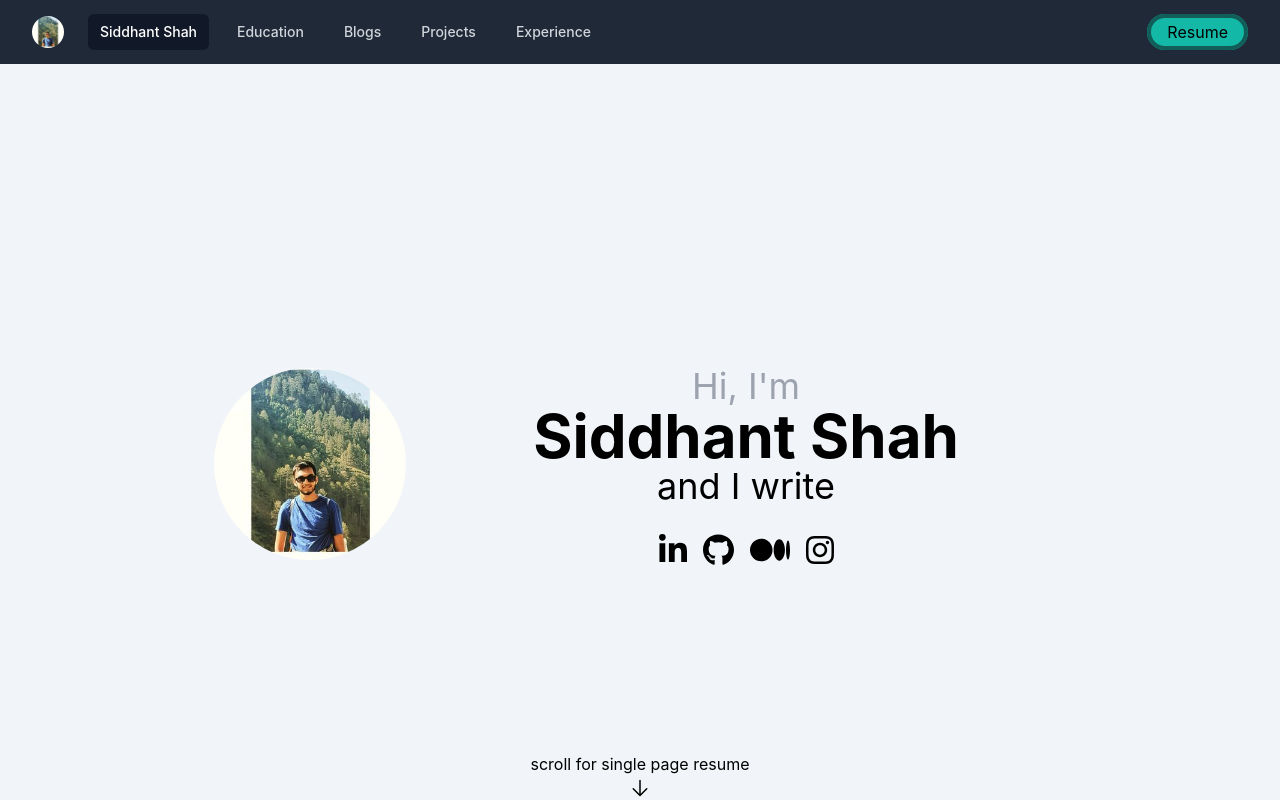
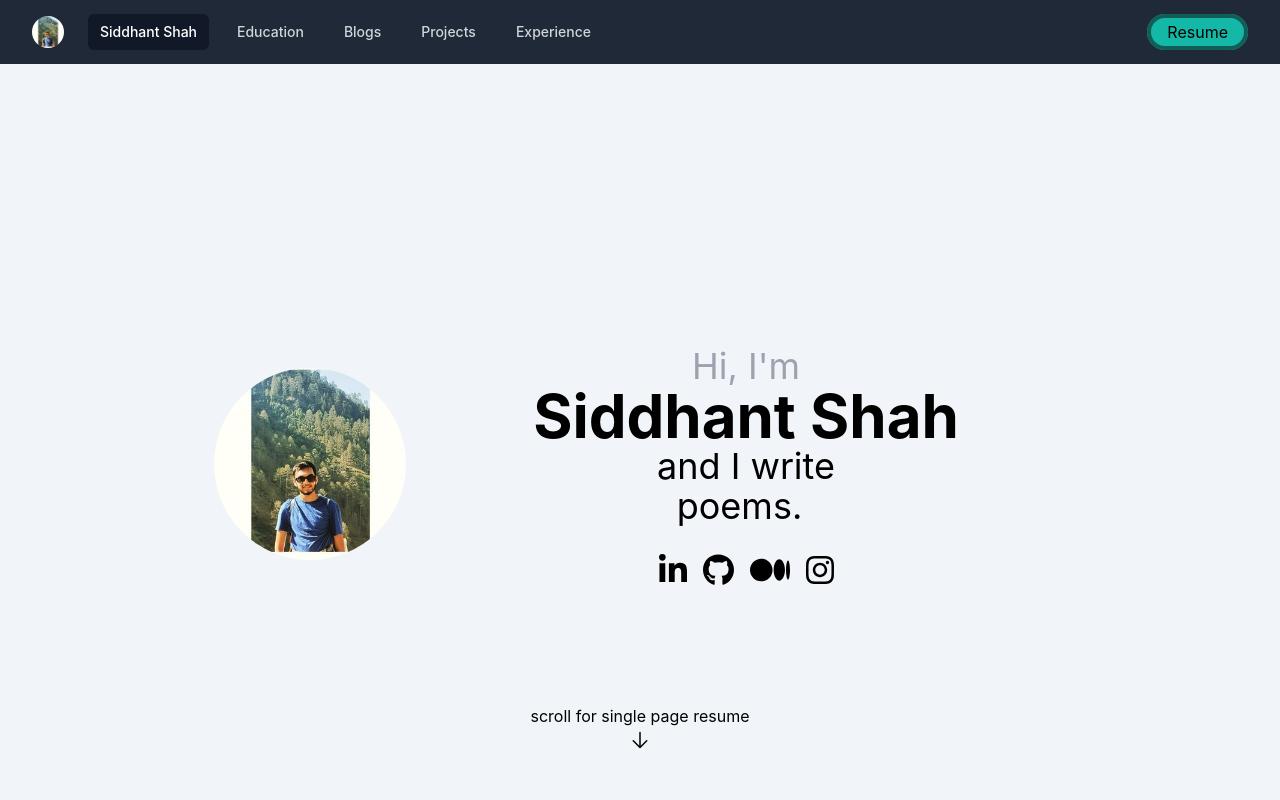
Before and after one commit to Pulkitxm/my-website, a React (Create React App) app: page / in a window 1280 px wide. Shown: the top 800 px of the page. Built offline with nearby package versions, Linux system fonts and the light colour scheme.

Commit message:
Using a library typewirter instead of the one I found.

```diff
--- a/package.json
+++ b/package.json
@@ -21,6 +21,7 @@
     "react-slick": "^0.29.0",
     "slick-carousel": "^1.8.1",
     "typescript": "^4.9.4",
+    "typewriter-effect": "^2.20.1",
     "web-vitals": "^2.1.4"
   },
   "scripts": {
--- /dev/null
+++ b/src/TypeWriter.js
@@ -0,0 +1,22 @@
+import React from "react";
+import Typewriter from "typewriter-effect";
+
+function TypeWriter() {
+  return (
+    <Typewriter
+      options={{
+        strings: [
+          "code.",
+          "poems.",
+          "blogs.",
+          "stories.",
+        ],
+        autoStart: true,
+        loop: true,
+        deleteSpeed: 50,
+      }}
+    />
+  );
+}
+
+export default TypeWriter;
--- a/src/components/Homepage.js
+++ b/src/components/Homepage.js
@@ -1,7 +1,6 @@
 
 import React, {useEffect, useState} from 'react';
 import profile from '../assets/n.jpg'
-import text_writer from './text_writer';
 import "./Homepage.css";
 import SocialLinks from './SocialLinks';
 import curve from '../assets/curve-hr.svg';
@@ -10,10 +9,10 @@ import Experience from './Experience/Experience';
 import Skills from '../components/Skills';
 import { ArrowSmallDownIcon } from '@heroicons/react/24/outline';
 import { Disclosure } from '@headlessui/react';
+import TypeWriter from '../TypeWriter';
 export default function Homepage()  {
     const [loaded, setLoaded] = useState(true);
     const lines = ["programs.","blogs.","poems.", "stories."];
-    useEffect(() => {text_writer()}, []);
     const handleClick = () => {
         const educationDiv = document.getElementById('Resume');
         if (educationDiv) {
@@ -43,11 +42,9 @@ export default function Homepage()  {
                 <div className=" flex flex-col w-full mt-8">
                 <p className="text-4xl text-gray-400">Hi, I'm</p>
                 <h1 className="text-6xl font-bold">Siddhant Shah</h1>
-                 <h4 className='text-4xl '>and I write <span
-                    className="txt-rotate"
-                    data-period="200"
-                    data-rotate={lines}
-                    ></span></h4>
+                 <h4 className='text-4xl '>and I write  <TypeWriter/>
+
+                    </h4>
                 </div>
                 {/* <div className='md:absolute md:left-0 md:top-1/3'>  Removing this so that it comes right under write, and then that makes sense even if the css is not injected, which is common in most devices
                 I am unable to solve the CSS issue. */ }
@@ -56,12 +53,10 @@ export default function Homepage()  {
                 {/* </div> */}
 
             </div>
-
-            <script src='text_writer.js'></script>
         </div>
         <Disclosure as="div" className='flex justify-center items-center'>
 
-                    <Disclosure.Button className='-translate-y-28  flex flex-col items-center justify-center hover:animate-pulse' onClick={handleClick} >
+                    <Disclosure.Button className='-translate-y-40  flex flex-col items-center justify-center hover:animate-pulse' onClick={handleClick} >
                         scroll for single page resume
                     <ArrowSmallDownIcon className="block h-6 w-6 " aria-hidden="true"/>
                     </Disclosure.Button>
```
Also changed, not shown: 1 other file (tests, documents, lock files or other folders).
